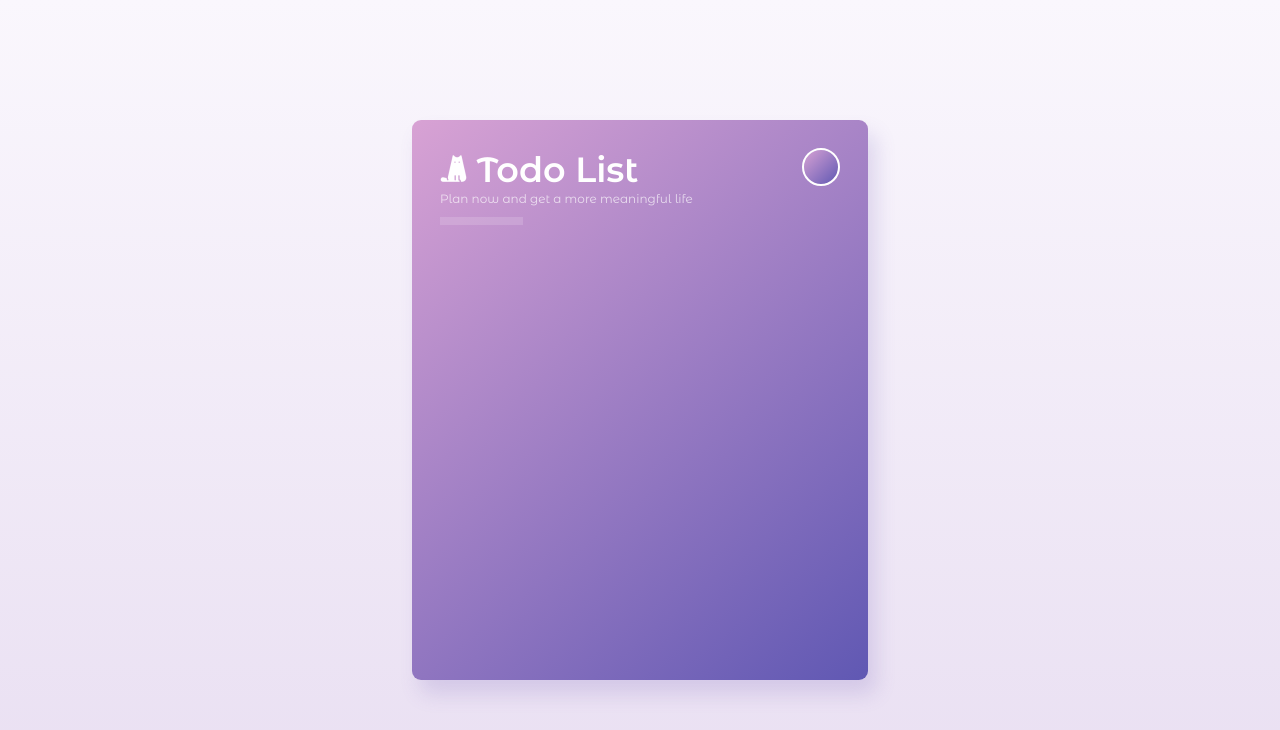
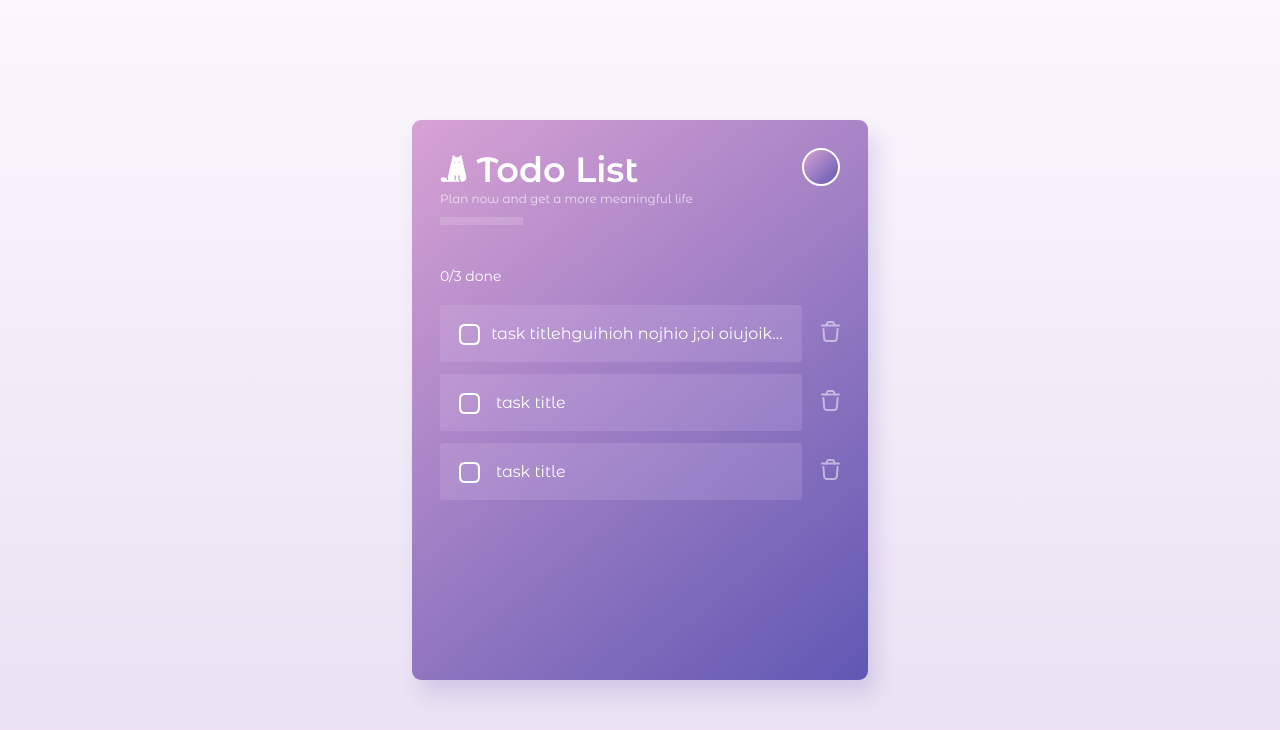
Before and after one commit to sahar150/Nixop---to-do-list, a Vue app: page / in a window 1280 px wide. Shown: the top 730 px of the page. Built offline with nearby package versions, Linux system fonts and the light colour scheme.

Commit message:
added todo list and list item components

```diff
--- a/src/App.vue
+++ b/src/App.vue
@@ -3,6 +3,7 @@ import { ref } from 'vue'
 
 //import components
 import Header from './components/Header.vue';
+import TodoList from './components/TodoList.vue';
 
 const availabelThemes = ['violet', 'cabsav'];
 const currentTheme = ref(availabelThemes[0]);
@@ -18,6 +19,8 @@ function toggleTheme() {
 <template>
     <main class="main_container" :class="currentTheme + '_theme'">
         <Header :currentTheme="currentTheme" @toggleTheme="toggleTheme"></Header>
+
+        <TodoList></TodoList>
     </main>
 </template>
 
--- a/src/assets/style.css
+++ b/src/assets/style.css
@@ -44,9 +44,10 @@ html {
 
 * {
   box-sizing: border-box;
-  margin: 0; }
+  margin: 0;
+  font-family: inherit; }
 
-button, input {
+button, input[type="text"], ul, li {
   all: unset; }
 
 body {
--- a/src/assets/style.scss
+++ b/src/assets/style.scss
@@ -61,9 +61,11 @@ html {
 * {
     box-sizing: border-box;
     margin: 0;
+    font-family: inherit;
 }
 
-button, input {
+//unset useless styles
+button, input[type="text"], ul, li{
     all: unset;
 }
 
--- /dev/null
+++ b/src/components/TodoItem.vue
@@ -0,0 +1,79 @@
+<script setup>
+
+const props = defineProps({
+    taskDetails: {
+        id: Number,
+        title: String,
+        done: Boolean
+    }
+
+})
+
+</script>
+
+<template>
+    <li class="task_container">
+        <label :for="'task' + props.taskDetails.id" class="to_do_item" :class="{ done: props.taskDetails.done }">
+            <input type="checkbox" :id="'task' + props.taskDetails.id" v-model="props.taskDetails.done" />
+            <span class="task_title">{{ props.taskDetails.title}}</span>
+        </label>
+
+        <button class="icon_btn" type="button" aria-label="delete task">
+            <!-- TODO: use svg object instead image -->
+            <img src="../assets/images/delete.svg" alt="">
+        </button>
+    </li>
+</template>
+
+<style scoped lang="scss">
+
+@import '../assets/variables';
+
+.task_container {
+    display: flex;
+    justify-content: space-between;
+    align-items: center;
+    margin-bottom: 12rem;
+
+    .to_do_item {
+        display: flex;
+        width: calc(100% - 38px); // 38px = delete button width + gap
+        padding: 19rem;
+        border-radius: $element_border_radius;
+        //same color for both themes
+        background-color: rgba($selago, 0.14);
+
+        .task_title {
+            overflow: hidden;
+            text-overflow: ellipsis;
+            display: -webkit-box;
+            -webkit-line-clamp: 1;
+            -webkit-box-orient: vertical;
+        }
+    }
+
+    //custom checkbox style
+    input[type="checkbox"] {
+        -webkit-appearance: none;
+        appearance: none;
+        position: relative;
+        width: 18.5rem;
+        height: 18.5rem;
+        margin-inline-end: 18.5rem;
+
+        &::after {
+            content: url('../assets/images/checkbox.svg');
+            position: absolute;
+            top: 0;
+            left: 0;
+        }
+    }
+
+    .done {
+        input[type="checkbox"]::after {
+            content: url('../assets/images/checkbox_done.svg');
+        }
+    }
+}
+
+</style>
--- a/src/components/TodoList.vue
+++ b/src/components/TodoList.vue
@@ -0,0 +1,43 @@
+<script setup>
+import { reactive } from 'vue'
+import TodoItem from './TodoItem.vue';
+
+const todoList = reactive([
+    {
+        id: 1,
+        title: 'task titlehguihioh nojhio j;oi oiujoikj oiuoiu iouiou ',
+        done: false
+    },
+    {
+        id: 2,
+        title: 'task title',
+        done: false
+    },
+    {
+        id: 3,
+        title: 'task title',
+        done: false
+    },
+])
+
+</script>
+
+<template>
+    <section class="todo_list_conatiner">
+        <h3 class="title">0/3 done</h3>
+        <transition-group tag="ul">
+            <TodoItem v-for="item in todoList" :taskDetails="item" :key="item.id"></TodoItem>
+        </transition-group>
+
+    </section>
+</template>
+
+<style scoped lang="scss">
+.todo_list_conatiner {
+    padding-block: 42rem;
+
+    .title {
+        margin-bottom: 20rem;
+    }
+}
+</style>
```
Also changed, not shown: 2 other files (tests, documents, lock files or other folders).
